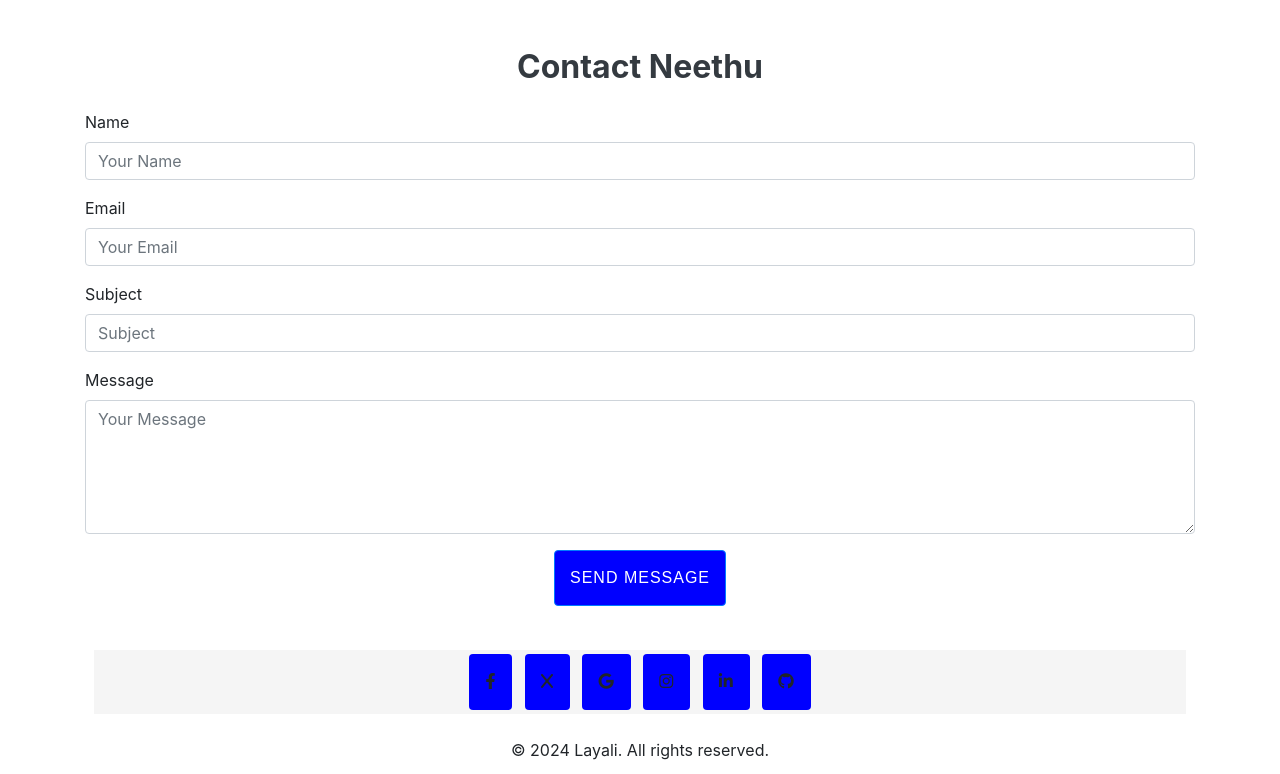
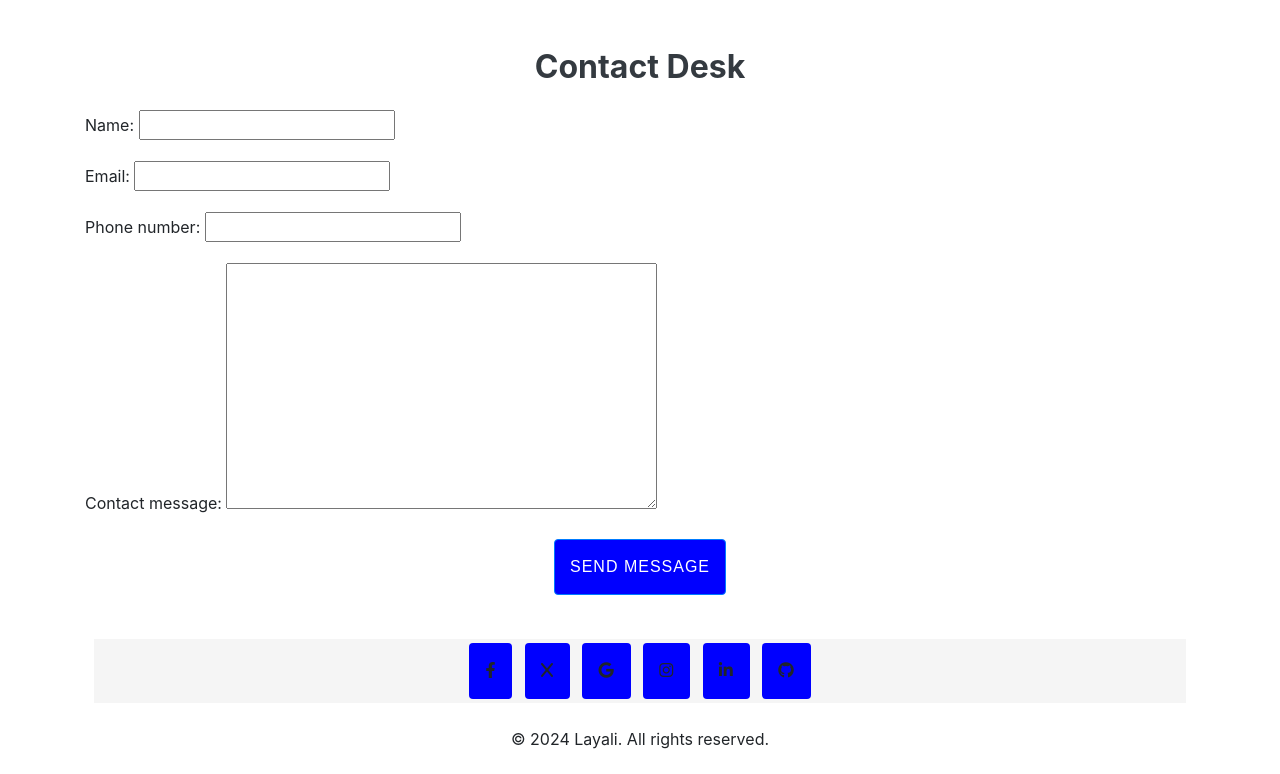
Before and after one commit to ci-sumi/neethus-travel-desk, a Django app: page /accounts/contact in a window 1280 px wide. Shown: the part 82-856 px from the top of the page. After the commit the page ends 831 px from the top, so only its background shows below. Run offline with Django 5.2, Linux system fonts and the light colour scheme; some libraries are stand-ins or nearby versions.

Commit message:
Renders the form fields in contact.html

```diff
--- a/core/accounts/templates/contact.html
+++ b/core/accounts/templates/contact.html
@@ -1,30 +1,13 @@
-{%extends 'index.html'%}
+{% extends 'index.html' %}
 {% block content %}
 <div class="container mt-5">
-    <h2 class="text-center mb-4">Contact Neethu</h2>
-    <form>
-        <div class="mb-3">
-            <label for="name" class="form-label">Name</label>
-            <input type="text" class="form-control" id="name" placeholder="Your Name" required>
-        </div>
-        <div class="mb-3">
-            <label for="email" class="form-label">Email</label>
-            <input type="email" class="form-control" id="email" placeholder="Your Email" required>
-        </div>
-        <div class="mb-3">
-            <label for="subject" class="form-label">Subject</label>
-            <input type="text" class="form-control" id="subject" placeholder="Subject" required>
-        </div>
-        <div class="mb-3">
-            <label for="message" class="form-label">Message</label>
-            <textarea class="form-control" id="message" rows="5" placeholder="Your Message" required></textarea>
-        </div>
+    <h2 class="text-center mb-4">Contact Desk</h2>
+    <form method="post">
+        {% csrf_token %}
+        {{ form.as_p }}  <!-- Renders the form fields with proper HTML -->
         <div class="text-center">
             <button type="submit" class="btn btn-primary">Send Message</button>
         </div>
     </form>
 </div>
-
-
-
 {% endblock %}
```
